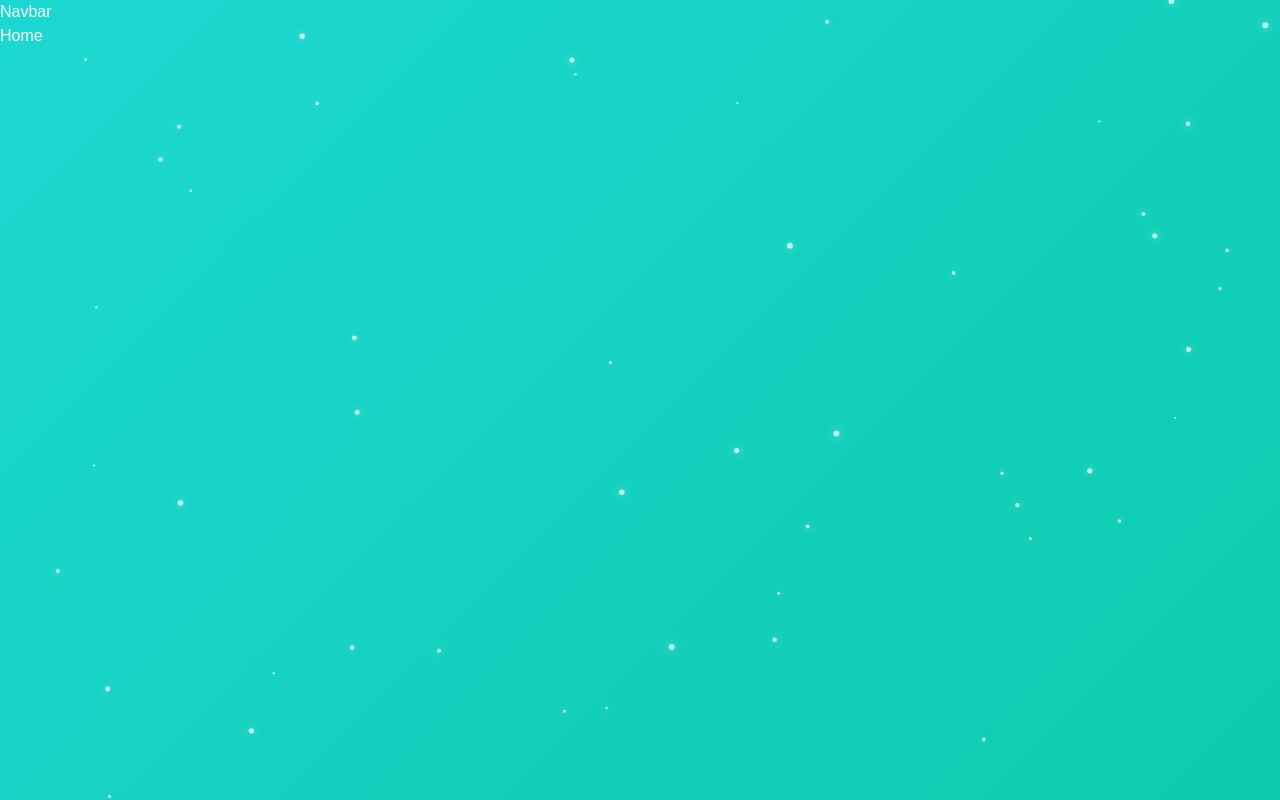
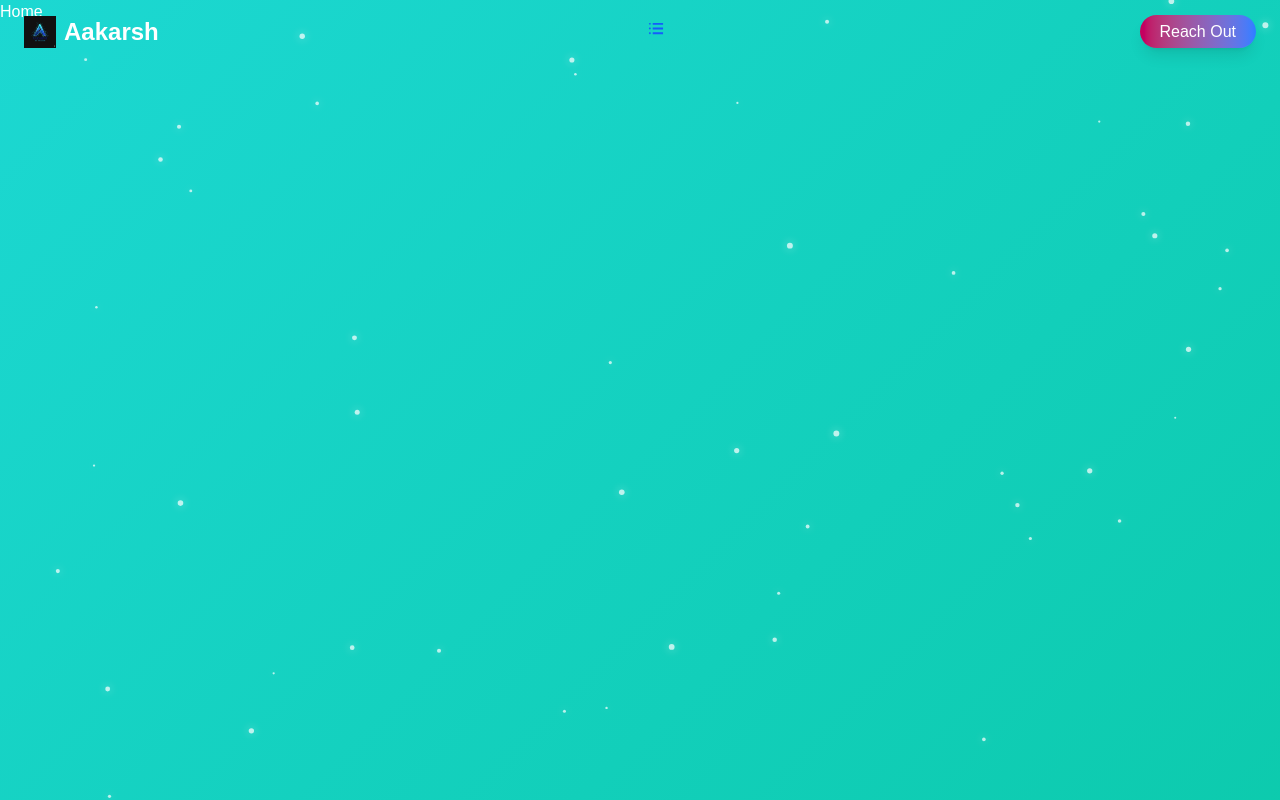
Before and after one commit to kumaraakarsh4/My----Portfolio, a React (Vite) app in the folder my-portfolio/: page / in a window 1280 px wide. Shown: the top 800 px of the page. Built offline with nearby package versions, Linux system fonts and the light colour scheme.

Commit message:
second init

```diff
--- a/my-portfolio/package.json
+++ b/my-portfolio/package.json
@@ -15,6 +15,7 @@
     "react": "^19.1.1",
     "react-dom": "^19.1.1",
     "react-icon": "^1.0.0",
+    "react-icons": "^5.5.0",
     "react-router-dom": "^7.9.5"
   },
   "devDependencies": {
--- a/my-portfolio/src/components/Navbar.jsx
+++ b/my-portfolio/src/components/Navbar.jsx
@@ -1,11 +1,71 @@
-import React from 'react'
+import { useState } from "react";
+import OverlayMenu from "./OverlayMenu";
+import Logo from "../assets/Logo.png"
+import { TfiMenuAlt } from "react-icons/tfi";
 
-const Navbar = () => {
-  return (
-    <div>
-        Navbar
-        </div>
+
+
+
+
+export default function Navbar(){
+
+
+const [menuopen , setMenuOpen] = useState(false);
+const [visible , setVisible] = useState(true);
+
+  return(
+    <>
+    <nav className={`fixed top-0 left-0 w-full flex items-center justify-between px-6 py-4 z-50 transition-transform duration-300 ${visible ? "translate-y-0" : "-translate-y-full"}`}>
+   <div className="flex items-center space-x-2">
+
+   <img src={Logo} alt="logo " className="w-8 h-8" />
+   <div className="text-2xl font-bold text-white hidden sm:block">
+    Aakarsh
+    </div>
+
+
+   </div>
+   <div className="block lg:absolute lg:left-1/2 lg:transform lg:translate-x-1/2">
+   <button onClick={()=> setMenuOpen(true)}
+    className="text-blue-600 text -3xl focus:outline-none"
+    aria-label="open menu "
+    >
+   <TfiMenuAlt />
+
+   </button>
+
+
+
+
+   </div>
+
+    <div className="hidden lg:block">
+    <a href="#contact"
+className=" bg-gradient-to-r from-pink-700 to-blue-500 text-white px-5 py-2 rounded-full font-medium shadow-lg hover:opacity-90 transition-opacity duration-300"
+
+    >
+
+      Reach Out
+    </a>
+
+
+
+
+   </div>
+
+
+
+
+
+
+
+
+    </nav>
+
+
+
+
+    <OverlayMenu  isopen={menuopen} onclose={() => setMenuOpen(false)}/>
+    </>
   )
 }
-
-export default Navbar
```
Also changed, not shown: my-portfolio/src/assets/Logo.png, 1 other file (tests, documents, lock files or other folders).
